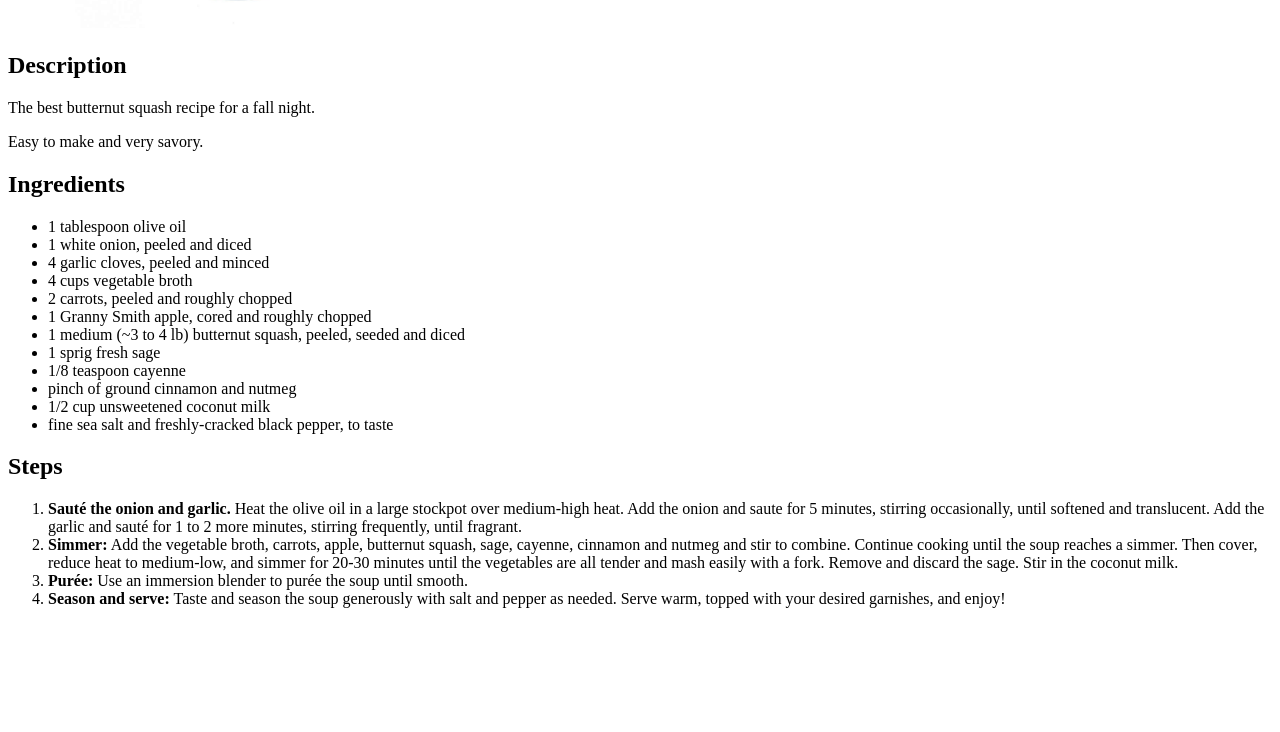
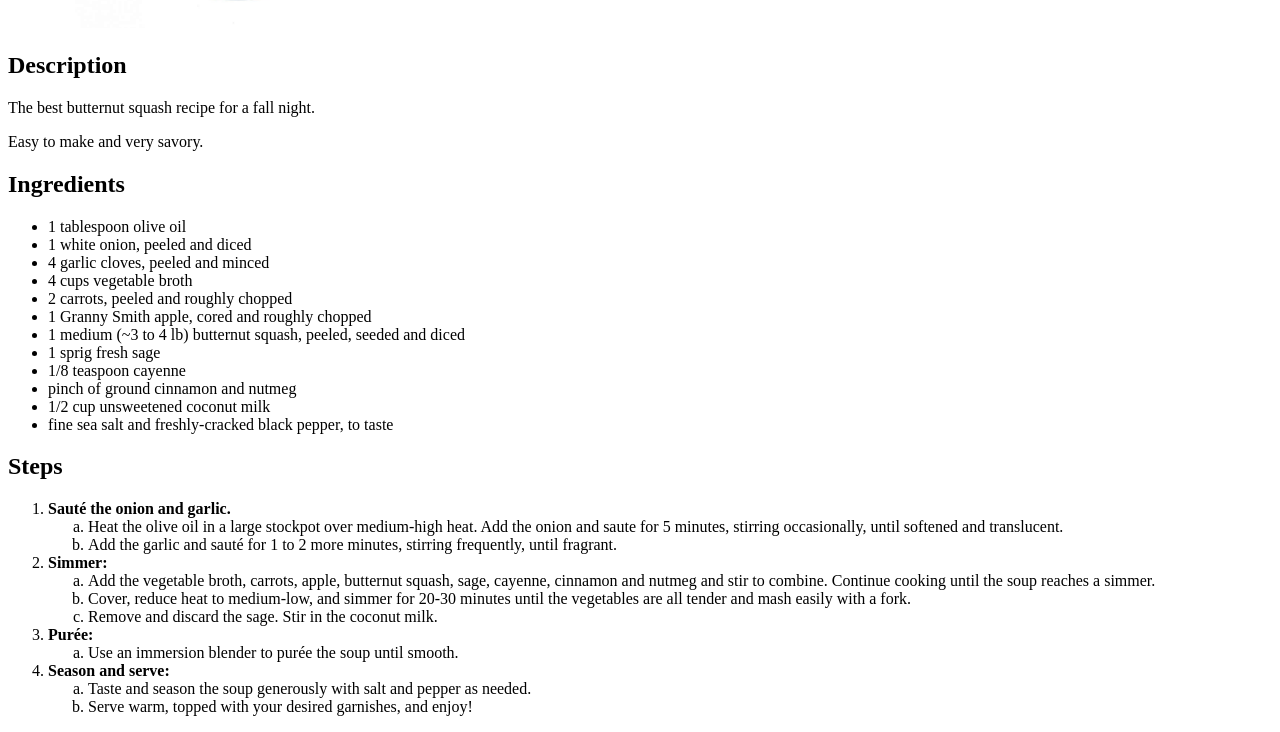
Before and after one commit to travisb9/odin-recipes, a plain HTML site: page recipes/butternut_squash_soup.html in a window 1280 px wide. Shown: the part 652-1384 px from the top of the page. Before the commit the page ends 1276 px from the top, so only its background shows below. Drawn offline with Linux system fonts and the light colour scheme.

Commit message:
Create chocolate_chip_cookies.html and edit formatting for butternut_squash_soup.html

```diff
--- a/recipes/butternut_squash_soup.html
+++ b/recipes/butternut_squash_soup.html
@@ -9,8 +9,8 @@
     <h1>Butternut Squash Soup</h1>
 
     <img src="../img/The-Best-Butternut-Squash-Soup-Recipe-1-1100x1650.webp"
-             width="400"
-             height="auto">
+        width="400"
+        height="auto">
 
     <h2>Description</h2>
         <p>The best butternut squash recipe for a fall night.</p>
@@ -34,10 +34,30 @@
 
     <h2>Steps</h2>
         <ol>
-            <li><strong>Sauté the onion and garlic.</strong> Heat the olive oil in a large stockpot over medium-high heat. Add the onion and saute for 5 minutes, stirring occasionally, until softened and translucent. Add the garlic and sauté for 1 to 2 more minutes, stirring frequently, until fragrant.</li>
-            <li><strong>Simmer:</strong> Add the vegetable broth, carrots, apple, butternut squash, sage, cayenne, cinnamon and nutmeg and stir to combine. Continue cooking until the soup reaches a simmer. Then cover, reduce heat to medium-low, and simmer for 20-30 minutes until the vegetables are all tender and mash easily with a fork. Remove and discard the sage. Stir in the coconut milk.</li>
-            <li><strong>Purée:</strong> Use an immersion blender to purée the soup until smooth.</li>
-            <li><strong>Season and serve:</strong> Taste and season the soup generously with salt and pepper as needed. Serve warm, topped with your desired garnishes, and enjoy!</li>
+            <li><strong>Sauté the onion and garlic.</strong>
+                <ol type="a">
+                    <li>Heat the olive oil in a large stockpot over medium-high heat. Add the onion and saute for 5 minutes, stirring occasionally, until softened and translucent.</li>
+                    <li>Add the garlic and sauté for 1 to 2 more minutes, stirring frequently, until fragrant.</li>
+                </ol>
+            </li>
+            <li><strong>Simmer:</strong>
+                <ol type="a">
+                    <li>Add the vegetable broth, carrots, apple, butternut squash, sage, cayenne, cinnamon and nutmeg and stir to combine. Continue cooking until the soup reaches a simmer.</li>
+                    <li>Cover, reduce heat to medium-low, and simmer for 20-30 minutes until the vegetables are all tender and mash easily with a fork.</li>
+                    <li>Remove and discard the sage. Stir in the coconut milk.</li>
+                </ol>
+            </li>
+            <li><strong>Purée:</strong>
+                <ol type="a">
+                    <li>Use an immersion blender to purée the soup until smooth.</li>
+                </ol>
+            </li>
+            <li><strong>Season and serve:</strong>
+                <ol type="a">
+                    <li>Taste and season the soup generously with salt and pepper as needed.</li>
+                    <li>Serve warm, topped with your desired garnishes, and enjoy!</li>
+                </ol>
+            </li>
         </ol>
 
 </body>
```
Also changed, not shown: index.html (+1 -1 lines), recipes/chocolate_chip_cookies.html (added, +46 -0 lines), img/chocolate_chip_cookies.jpg (added).
